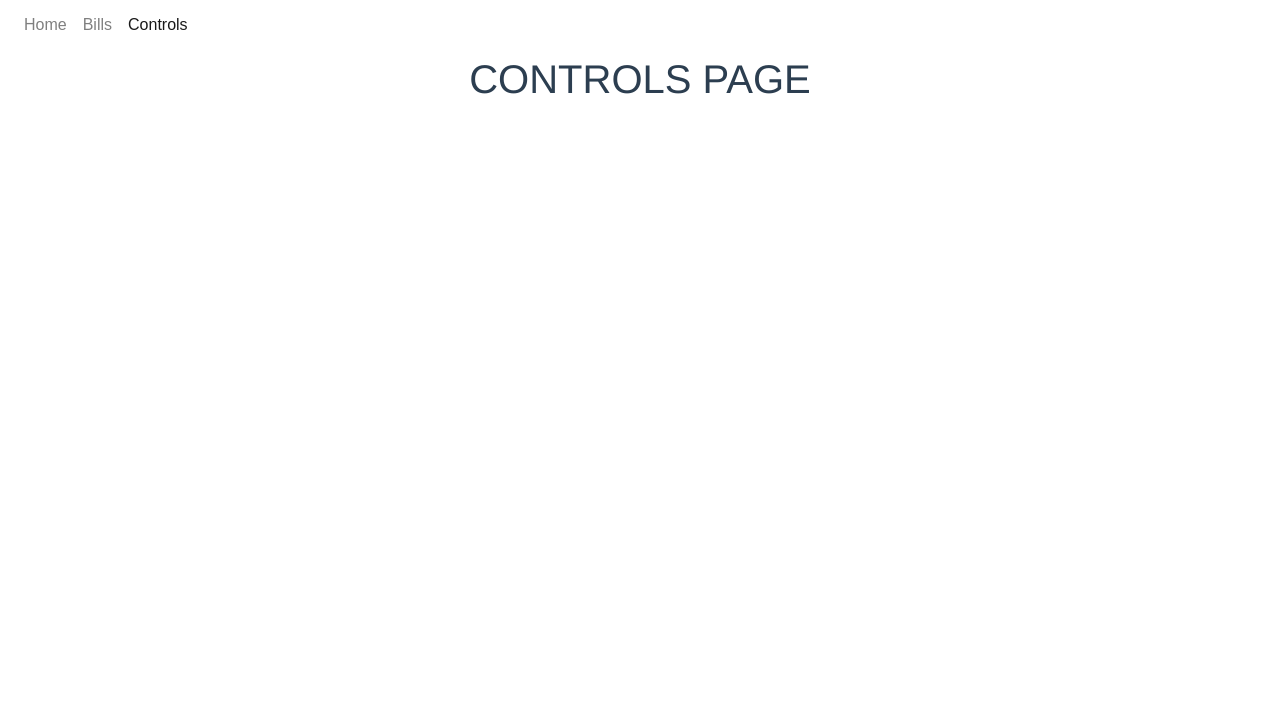
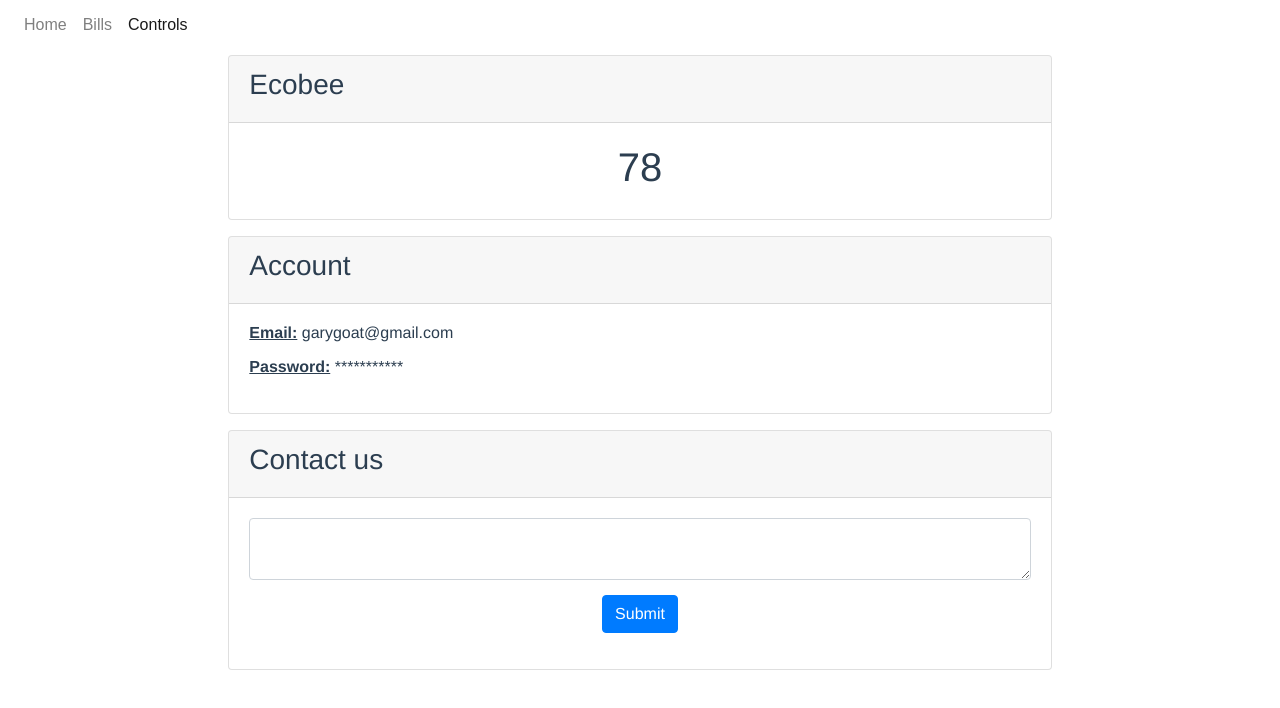
Before and after one commit to alindenberg/SprightfulDashboard-FE, a Vue app: page /controls in a window 1280 px wide. Shown: the top 708 px of the page. Built offline with nearby package versions, Linux system fonts and the light colour scheme.

Commit message:
Controls page initial work w/ dummy ecobee, account, and contact components

```diff
--- /dev/null
+++ b/src/components/AccountSettings.vue
@@ -0,0 +1,26 @@
+<template>
+  <div class="card">
+    <div class="card-header w-100">
+      <h3 style="float: left">Account</h3>
+    </div>
+    <b-row class="card-body">
+      <b-col class="text-left">
+        <p>
+          <strong>
+            <u>Email:</u>
+          </strong> garygoat@gmail.com
+        </p>
+        <p>
+          <strong>
+            <u>Password:</u>
+          </strong> ***********
+        </p>
+      </b-col>
+    </b-row>
+  </div>
+</template>
+<script>
+export default {
+  name: "AccountSettings"
+};
+</script>
--- /dev/null
+++ b/src/components/Contact.vue
@@ -0,0 +1,58 @@
+<template>
+  <div class="card">
+    <div class="card-header">
+      <h3 style="float: left">Contact us</h3>
+    </div>
+    <b-row class="card-body">
+      <b-col>
+        <div style="display: block; margin-bottom: 2%">
+          <textarea id="textarea" class="form-control" aria-label="With textarea"></textarea>
+          <button
+            style="margin-top: 2%"
+            type="submit"
+            v-on:click="submit"
+            class="btn btn-primary"
+          >Submit</button>
+        </div>
+        <label style="color: red" v-if="error">Error: {{error}}</label>
+        <label v-if="message">{{message}}</label>
+      </b-col>
+    </b-row>
+  </div>
+</template>
+<script>
+export default {
+  name: "Contact",
+  data() {
+    return {
+      message: null,
+      error: null
+    };
+  },
+  methods: {
+    submit() {
+      let text = document.getElementById("textarea");
+      if (text.value.length > 0) {
+        text.value = "";
+        this.display_message("Message Sent!");
+      } else {
+        this.display_error("Cannot send blank message");
+      }
+    },
+    display_message(msg) {
+      this.message = msg;
+      let vm = this;
+      setTimeout(function() {
+        vm.message = null;
+      }, 4000);
+    },
+    display_error(err) {
+      this.error = err;
+      let vm = this;
+      setTimeout(function() {
+        vm.error = null;
+      }, 4000);
+    }
+  }
+};
+</script>
--- /dev/null
+++ b/src/components/Ecobee.vue
@@ -0,0 +1,65 @@
+<template>
+  <div class="card">
+    <div class="card-header">
+      <h3 style="float: left">Ecobee</h3>
+    </div>
+    <b-row class="card-body justify-content-center">
+      <b-row class="flex-nowrap">
+        <button
+          type="button"
+          style="color: grey"
+          class="btn btn-link btn-lg"
+          v-on:click="display_temperature--"
+        >
+          <span class="fa fa-minus" />
+        </button>
+        <h1>{{display_temperature}}</h1>
+        <button
+          type="button"
+          style="color: grey"
+          class="btn btn-link btn-lg"
+          v-on:click="display_temperature++"
+        >
+          <span class="fa fa-plus" />
+        </button>
+      </b-row>
+      <b-row v-if="display_temperature != ecobee_temperature" class="w-100 justify-content-center">
+        <button
+          type="button"
+          style="color: red"
+          class="btn btn-link btn-lg"
+          v-on:click="display_temperature = ecobee_temperature"
+        >
+          <span class="fa fa-times" />
+        </button>
+        <button
+          type="button"
+          style="color: green"
+          class="btn btn-link btn-lg"
+          v-on:click="save_temperature"
+        >
+          <span class="fa fa-check" />
+        </button>
+      </b-row>
+    </b-row>
+  </div>
+</template>
+<script>
+export default {
+  name: "EcobeeModule",
+  data() {
+    return {
+      ecobee_temperature: 78,
+      display_temperature: 78
+    };
+  },
+  methods: {
+    save_temperature() {
+      console.log(
+        `Updating ecobee temperature to ${this.display_temperature} from ${this.ecobee_temperature}`
+      );
+      this.ecobee_temperature = this.display_temperature;
+    }
+  }
+};
+</script>
--- a/src/components/charts/BarChart.vue
+++ b/src/components/charts/BarChart.vue
@@ -11,30 +11,30 @@
     return {
       chart: null,
       hourLabels: [
-        0,
-        1,
-        2,
-        3,
-        4,
-        5,
-        6,
-        7,
-        8,
-        9,
-        10,
-        11,
-        12,
-        13,
-        14,
-        15,
-        16,
-        17,
-        18,
-        19,
-        20,
-        21,
-        22,
-        23
+        "12:00am",
+        "1:00am",
+        "2:00am",
+        "3:00am",
+        "4:00am",
+        "5:00am",
+        "6:00am",
+        "7:00am",
+        "8:00am",
+        "9:00am",
+        "10:00am",
+        "11:00am",
+        "12:00pm",
+        "1:00pm",
+        "2:00pm",
+        "3:00pm",
+        "4:00pm",
+        "5:00pm",
+        "6:00pm",
+        "7:00pm",
+        "8:00pm",
+        "9:00pm",
+        "10:00pm",
+        "11:00pm"
       ]
     };
   },
@@ -44,7 +44,6 @@
     title: String
   },
   mounted() {
-    console.log("Mounted for graph ", this.title);
     this.createGraph();
   },
   watch: {
@@ -94,11 +93,6 @@
           },
           tooltips: {
             callbacks: {
-              title: function(title, data) {
-                let index = title[0].index;
-
-                return index + (index < 12 ? " AM" : " PM");
-              },
               label: function(tooltipItem, data) {
                 return tooltipItem.value + " kWh";
               }
--- a/src/pages/Controls.vue
+++ b/src/pages/Controls.vue
@@ -1,8 +1,24 @@
 <template>
-  <h1>CONTROLS PAGE</h1>
+  <b-row class="d-flex justify-content-center">
+    <b-col lg="8">
+      <ecobee />
+      <!-- Account card -->
+      <account style="margin-top: 2%" />
+      <!-- Contact card -->
+      <contact style="margin-top: 2%" />
+    </b-col>
+  </b-row>
 </template>
 <script>
+import AccountComponent from "../components/AccountSettings";
+import EcobeeComponent from "../components/Ecobee";
+import ContactComponent from "../components/Contact";
 export default {
-  name: "ControlsPage"
+  name: "ControlsPage",
+  components: {
+    ecobee: EcobeeComponent,
+    account: AccountComponent,
+    contact: ContactComponent
+  }
 };
 </script>
--- a/src/pages/Dashboard.vue
+++ b/src/pages/Dashboard.vue
@@ -101,8 +101,10 @@
       energyData.consumption = [];
       // Mock generation and consumption hourly data for now
       for (let j = 0; j < 24; j++) {
-        energyData.generation.push(Math.random() * 100);
-        energyData.consumption.push(Math.random() * 100);
+        let genValue = Math.random() * 100;
+        let conValue = Math.random() * 100;
+        energyData.generation.push(genValue.toFixed(2));
+        energyData.consumption.push(conValue.toFixed(2));
       }
       this.data[energyData.timestamp] = energyData;
     }
```
Also changed, not shown: src/components/CardData.vue (deleted, +0 -24 lines), src/components/FplData.vue (deleted, +0 -35 lines), src/components/NeurioData.vue (deleted, +0 -75 lines).
